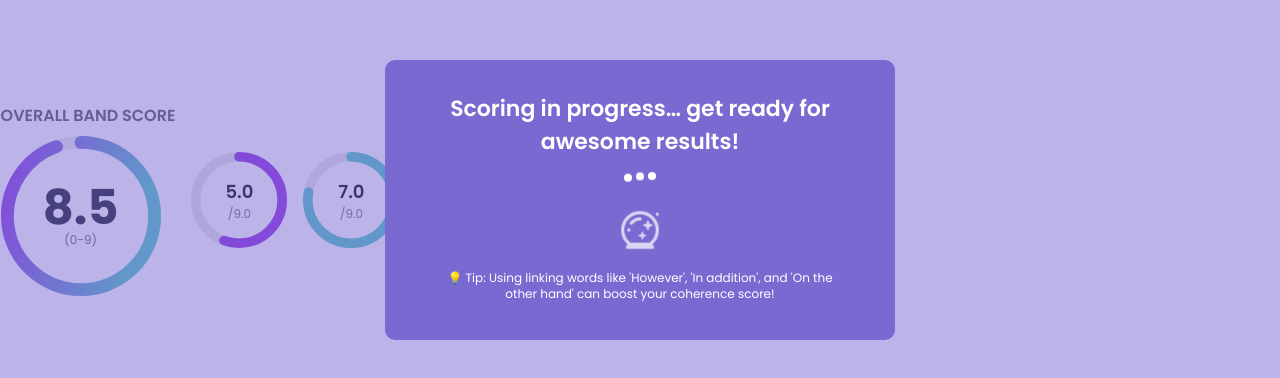
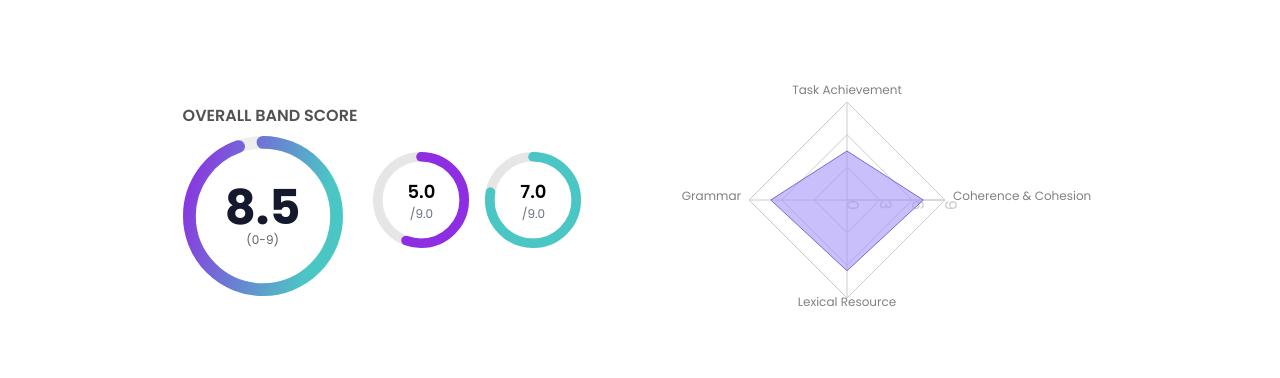
Before and after one commit to ndhue/ielts-writing-evaluation, a Next.js app in the folder frontend/: page / in a window 1280 px wide. Shown: the part 200-578 px from the top of the page. Built offline with nearby package versions, Linux system fonts and the light colour scheme.

Commit message:
radar chart

```diff
--- a/frontend/package.json
+++ b/frontend/package.json
@@ -15,6 +15,7 @@
     "react-circular-progressbar": "^2.2.0",
     "react-dom": "^19.0.0",
     "react-toastify": "^11.0.5",
+    "recharts": "^2.15.3",
     "tailwind-merge": "^3.2.0"
   },
   "devDependencies": {
--- /dev/null
+++ b/frontend/src/app/evaluation/[id]/page.tsx
@@ -0,0 +1,15 @@
+"use client";
+import { Button } from "@/components";
+import { useShowNoti } from "@/hooks";
+import React from "react";
+
+const Evaluation = () => {
+  const { showSuccess } = useShowNoti();
+  return (
+    <div>
+      <Button onClick={() => showSuccess({ message: "this is a message" })} />
+    </div>
+  );
+};
+
+export default Evaluation;
--- /dev/null
+++ b/frontend/src/app/evaluation/components/RadarChart.tsx
@@ -0,0 +1,56 @@
+"use client";
+import {
+  Radar,
+  RadarChart,
+  PolarGrid,
+  PolarAngleAxis,
+  PolarRadiusAxis,
+  ResponsiveContainer,
+  Tooltip,
+} from "recharts";
+
+const data = [
+  {
+    subject: "Task Achievement",
+    A: 4.5,
+  },
+  {
+    subject: "Coherence & Cohesion",
+    A: 7.0,
+  },
+  {
+    subject: "Lexical Resource",
+    A: 6.5,
+  },
+  {
+    subject: "Grammar",
+    A: 7.0,
+  },
+];
+
+const ScoreRadarChart = () => {
+  return (
+    <ResponsiveContainer width="100%" height="100%">
+      <RadarChart cx="50%" cy="50%" outerRadius="40%" data={data}>
+        <PolarGrid />
+        <PolarAngleAxis
+          dataKey="subject"
+          style={{
+            fontSize: "12px",
+          }}
+        />
+        <PolarRadiusAxis domain={[0, 9]} />
+        <Radar
+          name="Score"
+          dataKey="A"
+          stroke="#7A69D1"
+          fill="#A594F9"
+          fillOpacity={0.6}
+        />
+        <Tooltip />
+      </RadarChart>
+    </ResponsiveContainer>
+  );
+};
+
+export default ScoreRadarChart;
--- a/frontend/src/app/layout.tsx
+++ b/frontend/src/app/layout.tsx
@@ -1,6 +1,9 @@
 import type { Metadata } from "next";
 import "../styles/globals.css";
 import { Poppins } from "next/font/google";
+import { ToastContainer } from "react-toastify";
+import "react-toastify/dist/ReactToastify.css";
+import "react-circular-progressbar/dist/styles.css";
 
 const poppins = Poppins({
   subsets: ["latin"],
@@ -24,6 +27,14 @@ export default function RootLayout({
 }>) {
   return (
     <html lang="en" className={poppins.className}>
+      <ToastContainer
+        position="top-right"
+        autoClose={3000}
+
+        closeOnClick
+        draggable
+        pauseOnHover
+      />
       <body>{children}</body>
     </html>
   );
--- a/frontend/src/app/page.tsx
+++ b/frontend/src/app/page.tsx
@@ -1,24 +1,18 @@
-import { CriterionScoreCircle, LoadingDialog, ScoreCircle } from "@/components";
-import { ToastContainer } from "react-toastify";
-import "react-toastify/dist/ReactToastify.css";
-import "react-circular-progressbar/dist/styles.css";
+import { CriterionScoreCircle, ScoreCircle } from "@/components";
+
+import ScoreRadarChart from "./evaluation/components/RadarChart";
 
 export default function Home() {
   return (
     <>
-      <ToastContainer
-        position="top-right"
-        autoClose={3000}
-        hideProgressBar
-        closeOnClick
-        draggable
-        pauseOnHover
-      />
-      <div className="w-[400px] h-screen gap-4 flex justify-center items-center">
+
+      <div className="h-screen gap-4 flex justify-center items-center">
         <ScoreCircle score={8.5} />
         <CriterionScoreCircle score={5.0} />
         <CriterionScoreCircle score={7.0} color="#4ac7c4" />
-        <LoadingDialog />
+        <div className="w-[500px] h-[500px]">
+          <ScoreRadarChart />
+        </div>
       </div>
     </>
   );
--- a/frontend/src/hooks/useShowNoti.ts
+++ b/frontend/src/hooks/useShowNoti.ts
@@ -8,7 +8,7 @@ interface CustomToastOptions extends Partial<ToastOptions> {
 const defaultOptions: Partial<ToastOptions> = {
   autoClose: 3000,
   position: "top-right",
-  hideProgressBar: false,
+  hideProgressBar: true,
   closeOnClick: true,
   pauseOnHover: true,
   draggable: true,
```
Also changed, not shown: 1 other file (tests, documents, lock files or other folders).
